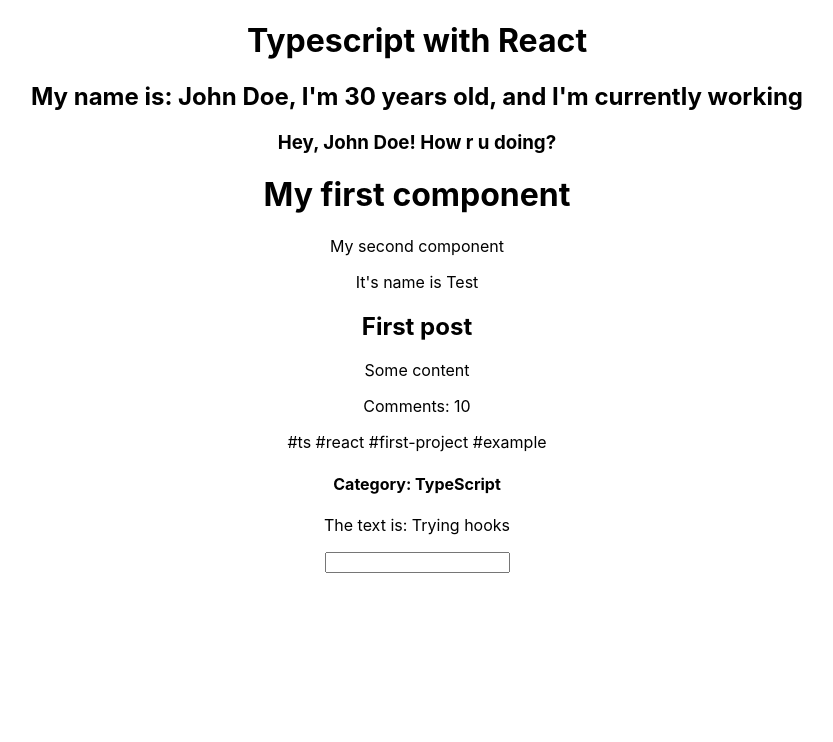
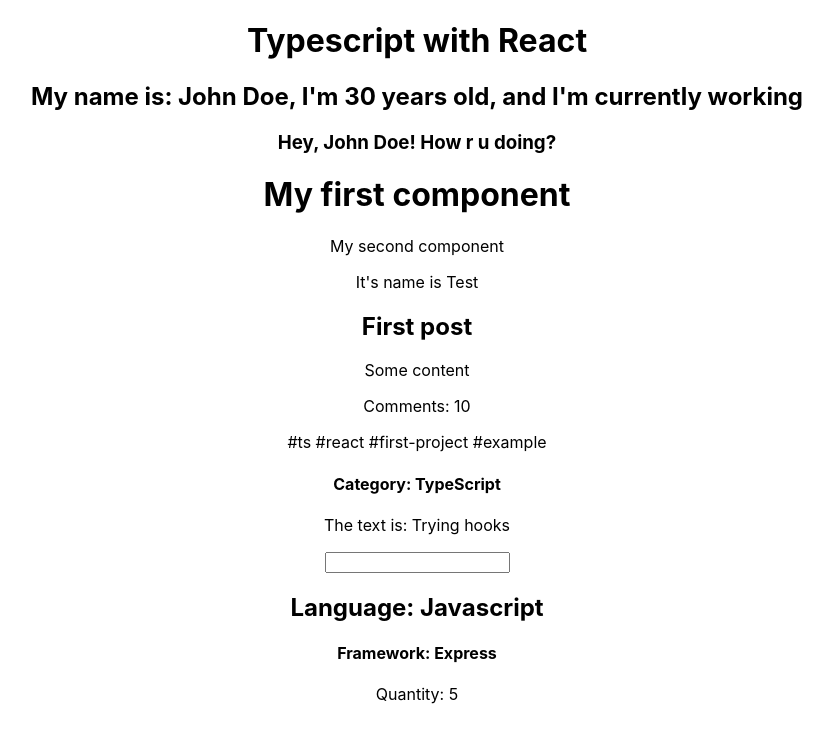
Before and after one commit to Matt-Alves07/TSComReact, a React (Create React App) app in the folder source/: page / in a window 1280 px wide. Shown: the top 742 px of the page, without its empty margins (223-1056 px from the left). Built offline with nearby package versions, Linux system fonts and the light colour scheme.

Commit message:
Introduction to context API

```diff
--- a/source/src/App.tsx
+++ b/source/src/App.tsx
@@ -1,4 +1,4 @@
-import React from 'react';
+import React, { createContext } from 'react';
 import './App.css';
 
 //Components
@@ -6,6 +6,19 @@
 import SecondComponent from './Components/SecondComponent';
 import Destructuring, { Category } from './Components/Destructuring';
 import State from './Components/State';
+import Context from './Components/Context';
+
+//Type
+//type textOrNull = string | null;
+
+//Interfaces
+interface IAppContext {
+  language: string,
+  framework: string,
+  projects: number
+}
+
+export const AppContext = createContext<IAppContext|null>(null);
 
 function App() {
   //Variaveis
@@ -18,7 +31,21 @@
     return `Hey, ${name}! How r u doing?`;
   }
 
+  //Type
+  /*const myText: textOrNull = "There's something here.";
+
+  let secondText: textOrNull = null;
+  secondText = "Boyah";*/
+
+//Context
+const contextValue: IAppContext = {
+  language: "Javascript",
+  framework: "Express",
+  projects: 5,
+}
+
   return (
+    <AppContext.Provider value={contextValue}>
       <div className="App">
         <h1>Typescript with React</h1>
         <h2>
@@ -36,7 +63,9 @@
           category={Category.TS}
         />
         <State/>
+        <Context></Context>
       </div>
+    </AppContext.Provider>
   );
 }
 
--- /dev/null
+++ b/source/src/Components/Context.tsx
@@ -0,0 +1,17 @@
+import React, { useContext } from 'react';
+import { AppContext } from '../App';
+
+const Context = () => {
+    const details = useContext(AppContext);
+    return <>
+        {details && (
+            <div>
+                <h2>Language: {details.language}</h2>
+                <h4>Framework: {details.framework}</h4>
+                <p>Quantity: {details.projects}</p>
+            </div>
+        )}
+    </>;
+};
+
+export default Context;
```
Lines whose indentation alone changed are shown as unchanged.
